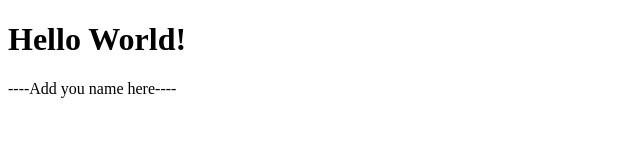
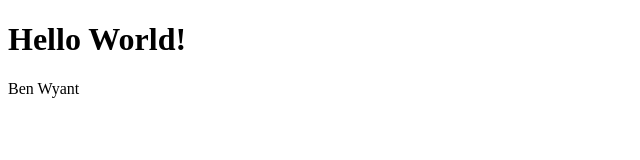
Before and after one commit to DS4200-S22/ic-01-bzwyant, a plain HTML site: page index.html in a window 1280 px wide. Shown: the whole page, without its empty margins (0-640 px from the left). Drawn offline with Linux system fonts and the light colour scheme.

Commit message:
Added name

```diff
--- a/index.html
+++ b/index.html
@@ -6,7 +6,7 @@
 
 <p>
 
-----Add you name here----
+Ben Wyant
 
 </p>
 
```
